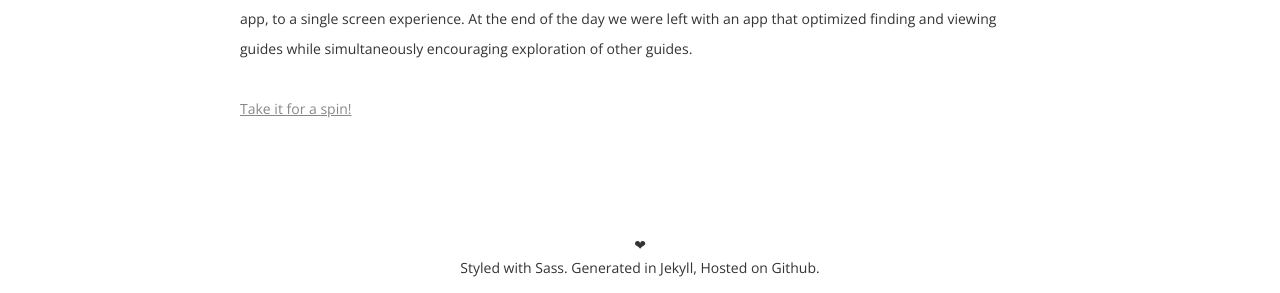
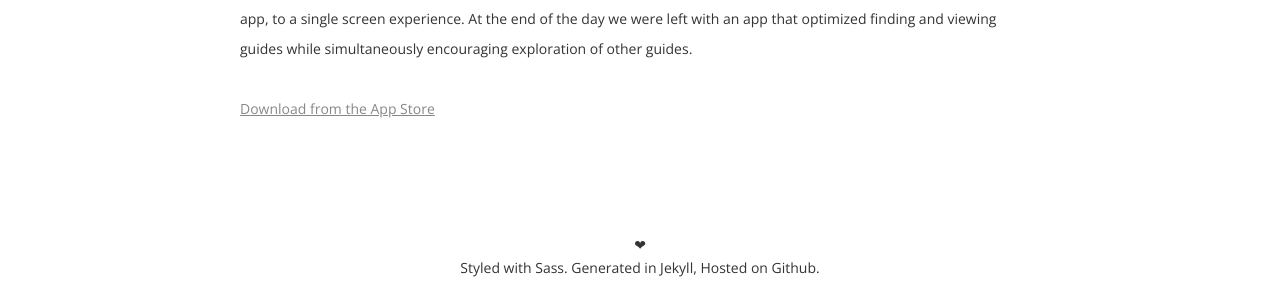
Before and after one commit to edchao/edchao.github.io, a Jekyll site: the page built from _posts/2014-10-04-gbDiscover.markdown, in a window 1280 px wide and 900 px high, scrolled down 3939 px. Shown: the part 541-834 px from the top of the window. Built offline with Jekyll 4.4.1, drawn with Linux system fonts in a browser that asks for light colours.

Commit message:
post edits and removal of old post

```diff
--- a/_posts/2013-11-20-journeyable-ui.markdown
+++ b/_posts/2013-11-20-journeyable-ui.markdown
@@ -5,7 +5,6 @@
 tags:
 - ui
 categories:
-- published
 
 ---
 
--- a/_posts/2014-10-04-gbDiscover.markdown
+++ b/_posts/2014-10-04-gbDiscover.markdown
@@ -43,4 +43,4 @@
 
 Over the many weeks we worked on this project, we went from a multiple screen on-boarding process with a two screen app, to a single screen experience.  At the end of the day we were left with an app that optimized finding and viewing guides while simultaneously encouraging exploration of other guides.
 
-<a href="https://itunes.apple.com/us/app/guidebook/id428713847?mt=8">Take it for a spin!</a>
+<a href="https://itunes.apple.com/us/app/guidebook/id428713847?mt=8">Download from the App Store</a>
```
